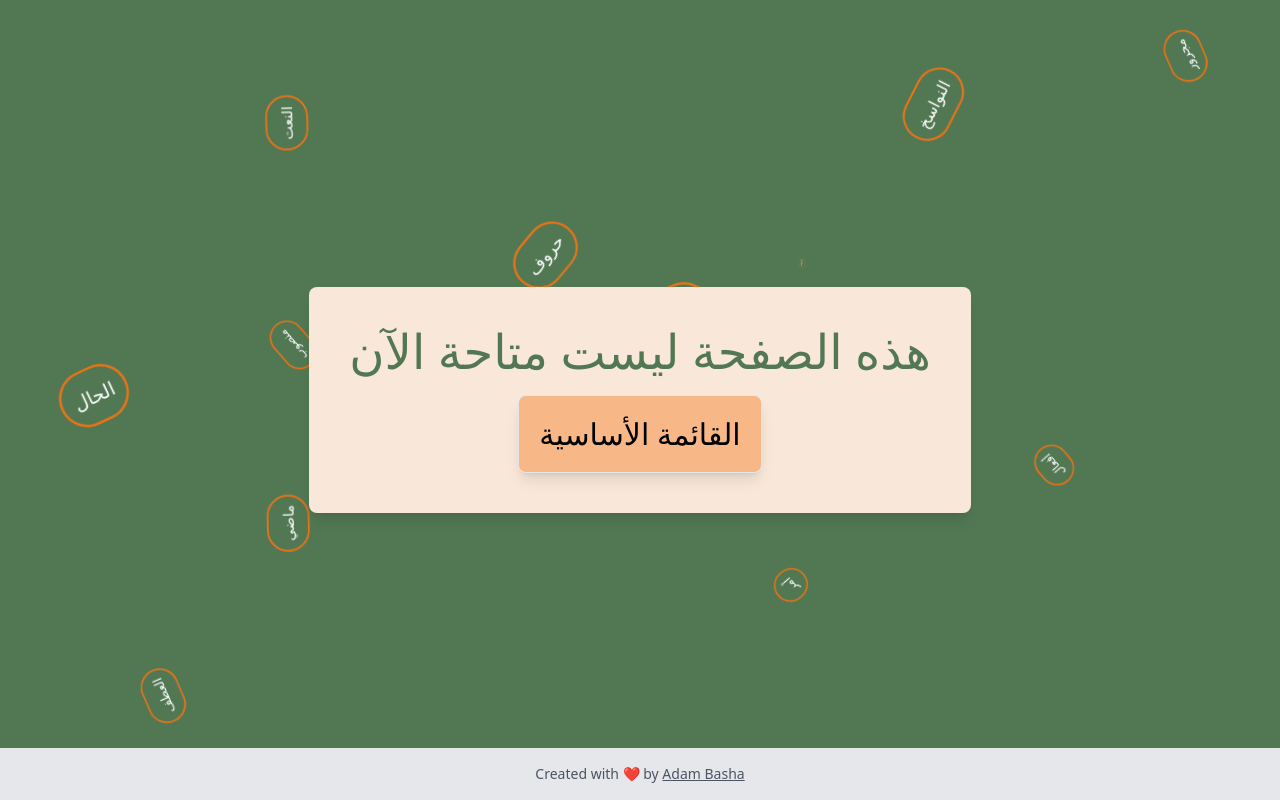
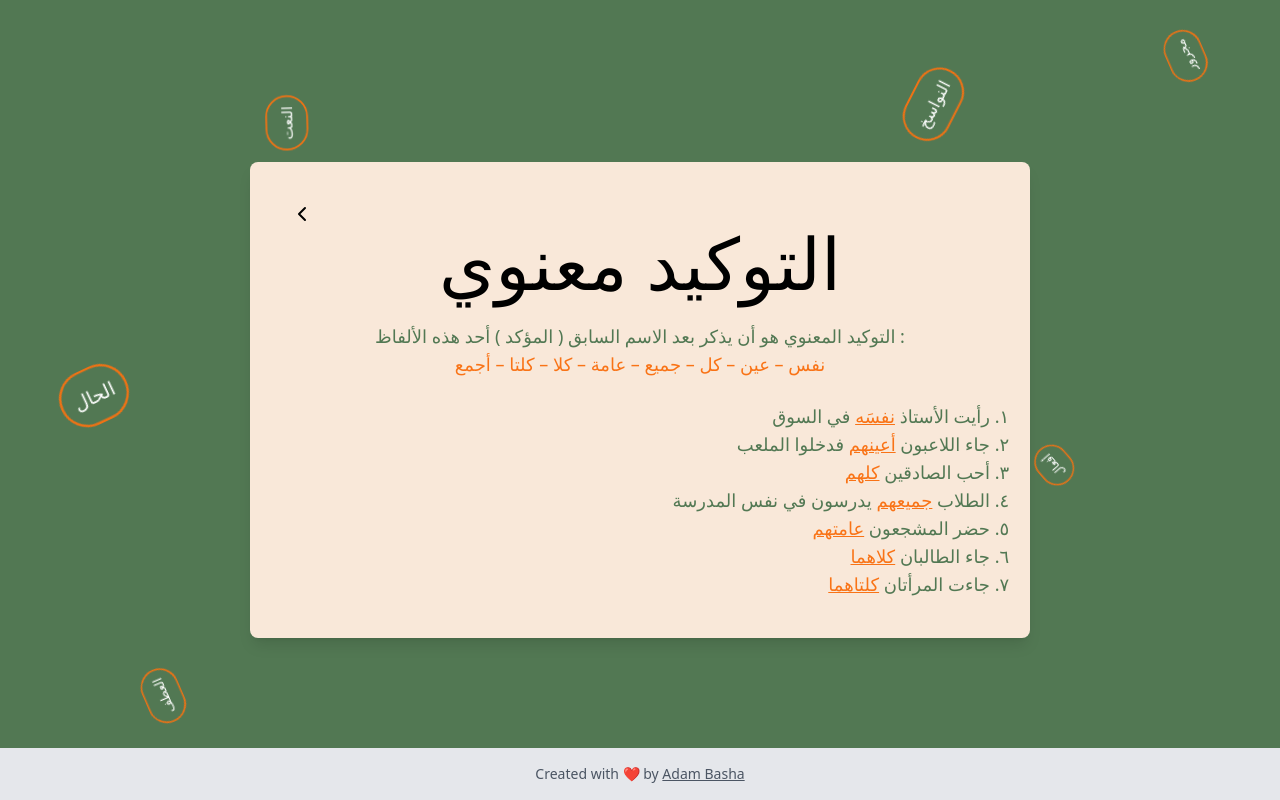
Before and after one commit to Bashamega/arabic-grammar, a Next.js app: page /2/4/4/1 in a window 1280 px wide. Before the commit this address had no page. Built offline with nearby package versions, Linux system fonts and the light colour scheme.

Commit message:
added new features

```diff
--- /dev/null
+++ b/src/pages/2/4/4/1/index.tsx
@@ -0,0 +1,42 @@
+import React from "react";
+import Link from "next/link";
+export default function Names(){
+    return(
+        <div className="lg:w-[700px]">
+            <Link href={"/2/4/4"}>
+                <svg
+                    width="24"
+                    height="24"
+                    viewBox="0 0 24 24"
+                    fill="none"
+                    xmlns="http://www.w3.org/2000/svg"
+                >
+                    <path
+                    d="M15 18L9 12L15 6"
+                    stroke="black"
+                    stroke-width="2"
+                    stroke-linecap="round"
+                    stroke-linejoin="round"
+                    />
+                </svg>
+                </Link>
+                <h1 className="text-7xl">التوكيد معنوي</h1>
+                <br></br>
+                <p className="text-[#527853] text-lg">التوكيد المعنوي هو أن يذكر بعد الاسم السابق ( المؤكد ) أحد هذه الألفاظ : </p>
+                <p className="text-orange-500 text-lg">نفس – عين – كل – جميع – عامة – كلا – كلتا – أجمع </p>
+                <br />
+                <div className="text-[#527853] text-lg text-right"dir="rtl">
+                    <ul className="text-[#527853]" style={{ listStyleType: 'arabic-indic' }}>
+                        <li>رأيت الأستاذ <span className="underline text-orange-500">نفسَه</span> في السوق</li>
+                        <li>جاء اللاعبون <span className="underline text-orange-500">أعينهم</span> فدخلوا الملعب</li>
+                        <li>أحب الصادقين <span className="underline text-orange-500">كلهم</span> </li>
+                        <li>الطلاب <span className="underline text-orange-500">جميعهم</span> يدرسون في نفس المدرسة</li>
+                        <li>حضر المشجعون <span className="underline text-orange-500">عامتهم</span></li>
+                        <li>جاء الطالبان <span className="underline text-orange-500">كلاهما</span></li>
+                        <li>جاءت المرأتان <span className="underline text-orange-500">كلتاهما</span></li>
+                    </ul>
+                </div>
+
+        </div>
+    )
+}
--- /dev/null
+++ b/src/pages/2/4/4/2/index.tsx
@@ -0,0 +1,40 @@
+import React from "react";
+import Link from "next/link";
+export default function Names(){
+    return(
+        <div className="lg:w-[700px]">
+            <Link href={"/2/4/4"}>
+                <svg
+                    width="24"
+                    height="24"
+                    viewBox="0 0 24 24"
+                    fill="none"
+                    xmlns="http://www.w3.org/2000/svg"
+                >
+                    <path
+                    d="M15 18L9 12L15 6"
+                    stroke="black"
+                    stroke-width="2"
+                    stroke-linecap="round"
+                    stroke-linejoin="round"
+                    />
+                </svg>
+                </Link>
+                <h1 className="text-7xl">التوكيد اللفظي</h1>
+                <br></br>
+                <p className="text-[#527853] text-lg">التوكيد اللفظي هو تكرار اللفظ السابق ( المؤكد ) ، مرتين أو ثلاثا على الأكثر</p>
+                <br />
+                <div className="text-[#527853] text-lg text-right"dir="rtl">
+                    <ul className="text-[#527853]" style={{ listStyleType: 'arabic-indic' }}>
+                        <li>الكتاب <span className="underline text-orange-500">الكتابًُ</span> مفيد</li>
+                        <li>طلع <span className="underline text-orange-500">طلعَ</span> القمر</li>
+                        <li>في <span className="underline text-orange-500">في</span> المحطة قطار</li>
+                        <li>هو <span className="underline text-orange-500">هوَ</span> المجد</li>
+                        <li>الماء عذب، <span className="underline text-orange-500">الماءُ عذبٌ</span></li>
+                        <li>زأر الأسد <span className="underline text-orange-500">زأر الأسدُ</span></li>
+                    </ul>
+                </div>
+
+        </div>
+    )
+}
--- /dev/null
+++ b/src/pages/2/4/4/index.tsx
@@ -0,0 +1,42 @@
+import React from "react";
+import Link from "next/link";
+import { Tab, TabList, TabPanel, Tabs } from "react-tabs";
+import 'react-tabs/style/react-tabs.css';
+export default function Names(){
+    return(
+        <div className="lg:w-[700px]">
+            <Link href={"/2/4"}>
+                <svg
+                    width="24"
+                    height="24"
+                    viewBox="0 0 24 24"
+                    fill="none"
+                    xmlns="http://www.w3.org/2000/svg"
+                >
+                    <path
+                    d="M15 18L9 12L15 6"
+                    stroke="black"
+                    stroke-width="2"
+                    stroke-linecap="round"
+                    stroke-linejoin="round"
+                    />
+                </svg>
+                </Link>
+                <h1 className="text-7xl">التوكيد</h1>
+                <br></br>
+                <p className="text-[#527853] text-lg">التوكيد تابع يذكر في الكلام لدفع ما قد يتوهمه السامع مما ليس مقصودا</p>
+                <br />
+                <div className="flex justify-center space-x-5 text-3xl">
+                    <Link href={"/2/4/4/1"}>
+                        <button className="w-full lg:w-auto rounded-lg shadow-lg hover:shadow-sm border p-5 bg-[#F7B787] hover:bg-[#EE7214]">التوكيد المعنوي</button>
+                    </Link>
+                    <Link href={"/2/4/4/2"}>
+                        <button className="w-full lg:w-auto rounded-lg shadow-lg hover:shadow-sm border p-5 bg-[#F7B787] hover:bg-[#EE7214]">التوكيد اللفظي</button>
+                    </Link>
+
+                </div>
+
+
+        </div>
+    )
+}
--- /dev/null
+++ b/src/pages/shop/components/card.tsx
@@ -0,0 +1,28 @@
+import Link from "next/link";
+import React from "react";
+export function Card({name, link}: {name: string, link: string}){
+    return(
+        <div className="relative text-2xl flex  max-w-xs md:max-w-none  flex-col rounded-xl bg-[#F7B787] bg-clip-border text-[#527853] shadow-md">
+            <div className="relative mx-4 mt-4 h-[300px] overflow-hidden rounded-xl bg-[#F7B787] bg-clip-border text-[#527853]">
+                <iframe src={link} width="100%" height="100%" className=" overflow-hidden"></iframe>
+            </div>
+            <div className="p-6">
+                <p className="block text-2xl leading-relaxed text-blue-gray-900 antialiased text-right" dir="rtl">
+                    {name}
+                </p>
+
+            </div>
+            <div className="p-6 pt-0">
+
+                <Link href={link} target="_blank">
+                    <button
+                    className="block w-full  text-lg select-none rounded-lg hover:text-white hover:bg-[#EE7214] py-3 px-6 text-center align-middle font-sans  font-bold uppercase text-blue-gray-900 transition-all hover:scale-105 focus:scale-105 focus:opacity-[0.85] active:scale-100 active:opacity-[0.85] disabled:pointer-events-none disabled:opacity-50 disabled:shadow-none"
+                    type="button"
+                    >
+                        تحميل
+                    </button>
+                </Link>
+            </div>
+        </div>
+    )
+}
--- /dev/null
+++ b/src/pages/shop/index.tsx
@@ -0,0 +1,29 @@
+import React, {useState, useEffect} from "react"
+import axios from "axios"
+import { Card } from "./components/card"
+
+type File = {
+    title: string,
+    dir: string
+}
+
+export default function shop(){
+    const [files, setFiles] = useState<File[]>([])
+
+    useEffect(() => {
+        axios.get("https://cdn-arabic-grammar.vercel.app/info.json")
+            .then(response => setFiles(response.data))
+            .catch(error => console.error(error))
+    }, [])
+
+    /*return(
+        <main className=" w-[90vw] h-[70vh] overflow-auto pr-8">
+            <h1 className="text-4xl text-[#527853]">محتوى إضافي</h1>
+            <div className="grid justify-center md:grid-cols-2 lg:grid-cols-3 gap-5 lg:gap-7 my-10">
+                {files.map((item: File, index: number) => (
+                    <Card name={item.title} link={"https://cdn-arabic-grammar.vercel.app/" + item.dir}></Card>
+                ))}
+            </div>
+        </main>
+    )*/
+}
```
